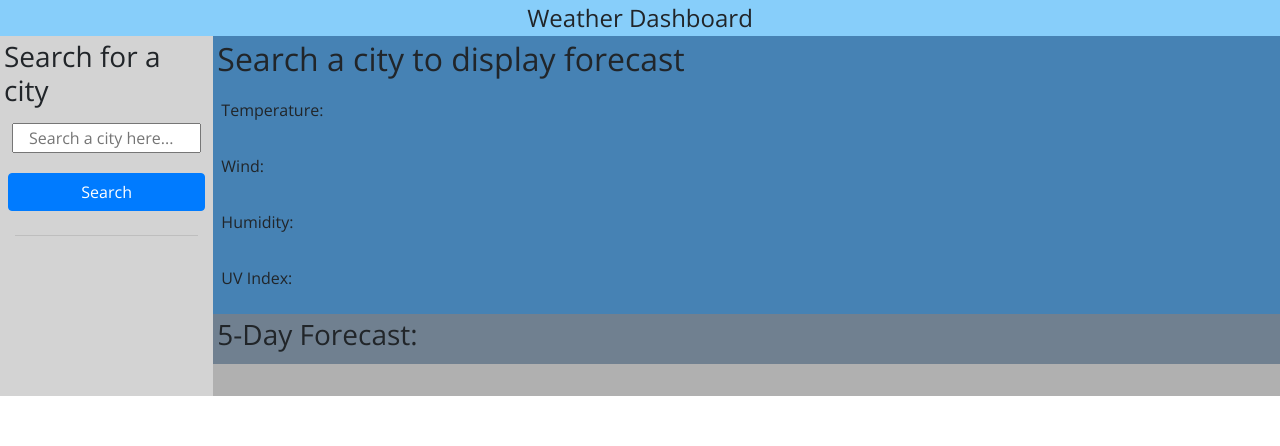
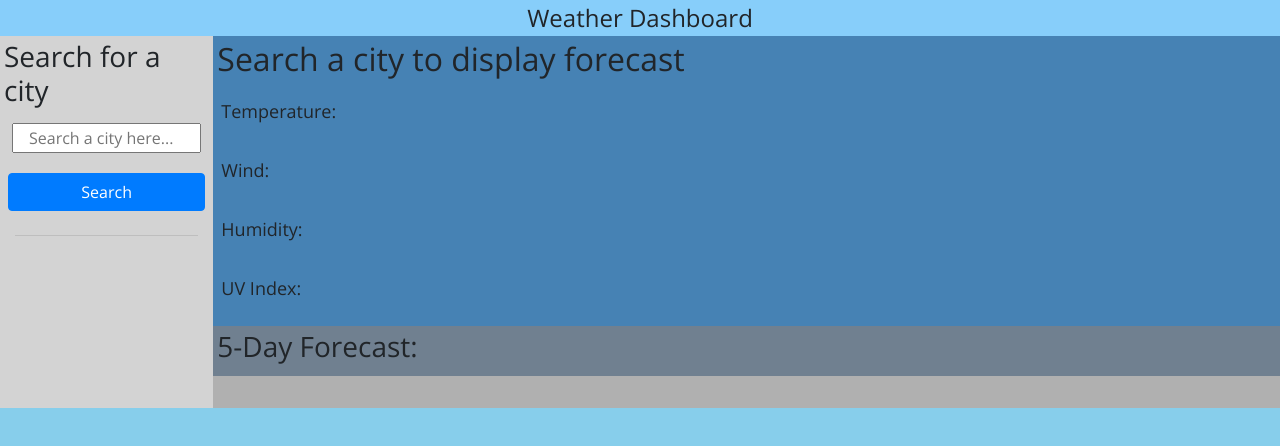
Before and after one commit to jcdoran33/Weather-Dashboard, a plain HTML site: page index.html in a window 1280 px wide. Drawn offline with nearby package versions, Linux system fonts and the light colour scheme.

Commit message:
minor css changes

```diff
--- a/assets/css/style.css
+++ b/assets/css/style.css
@@ -3,7 +3,7 @@
 /* ELEMENTS */
 body {
     font-family: 'Open Sans', sans-serif;
-    background-color: ;
+    background-color: skyblue;
 }
 
 img {
@@ -25,6 +25,7 @@ img {
 
 #city-display {
     background-color:steelblue;
+    font-size:large;
 }
 
 #five-day {
```
Also changed, not shown: assets/js/script.js (+2 -10 lines).
